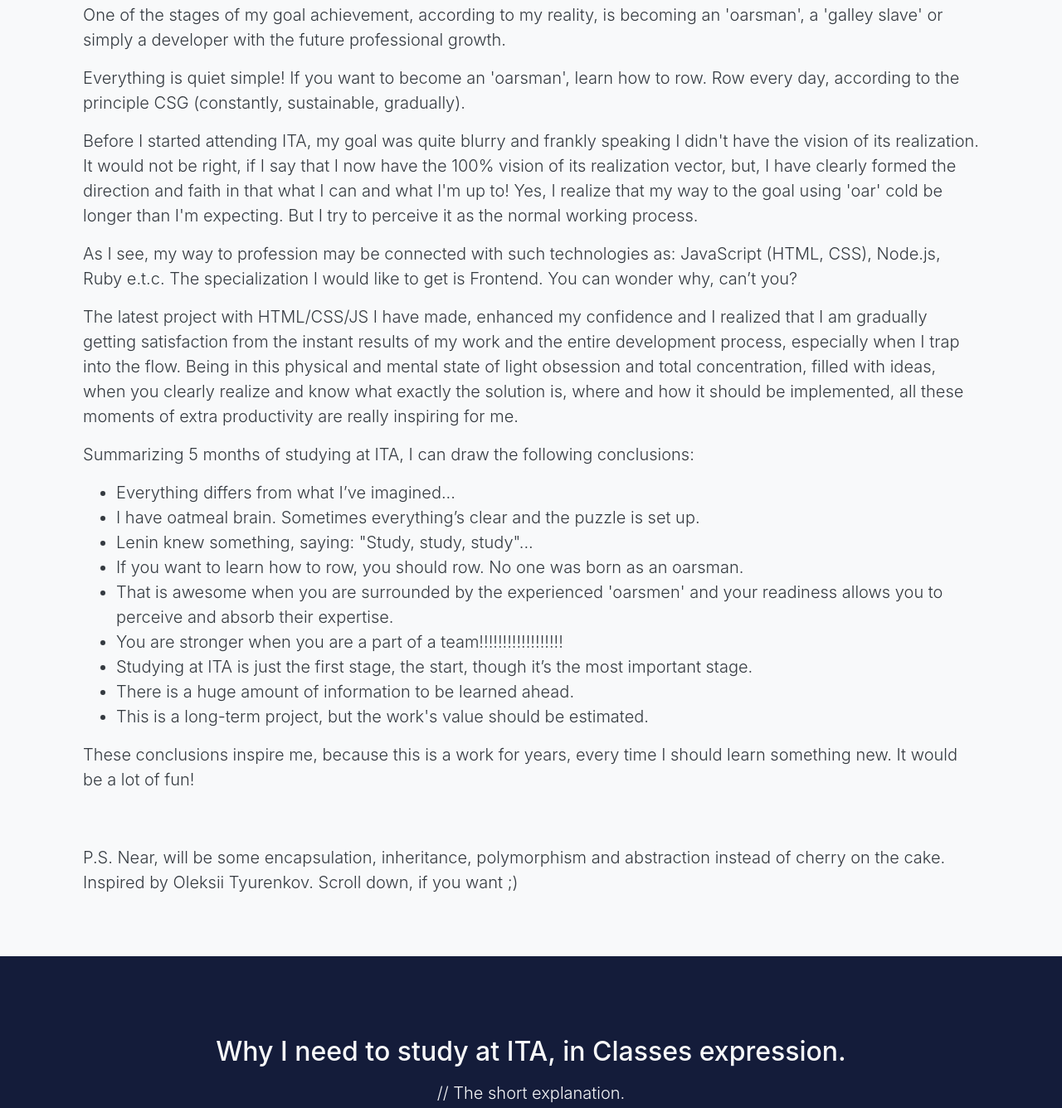
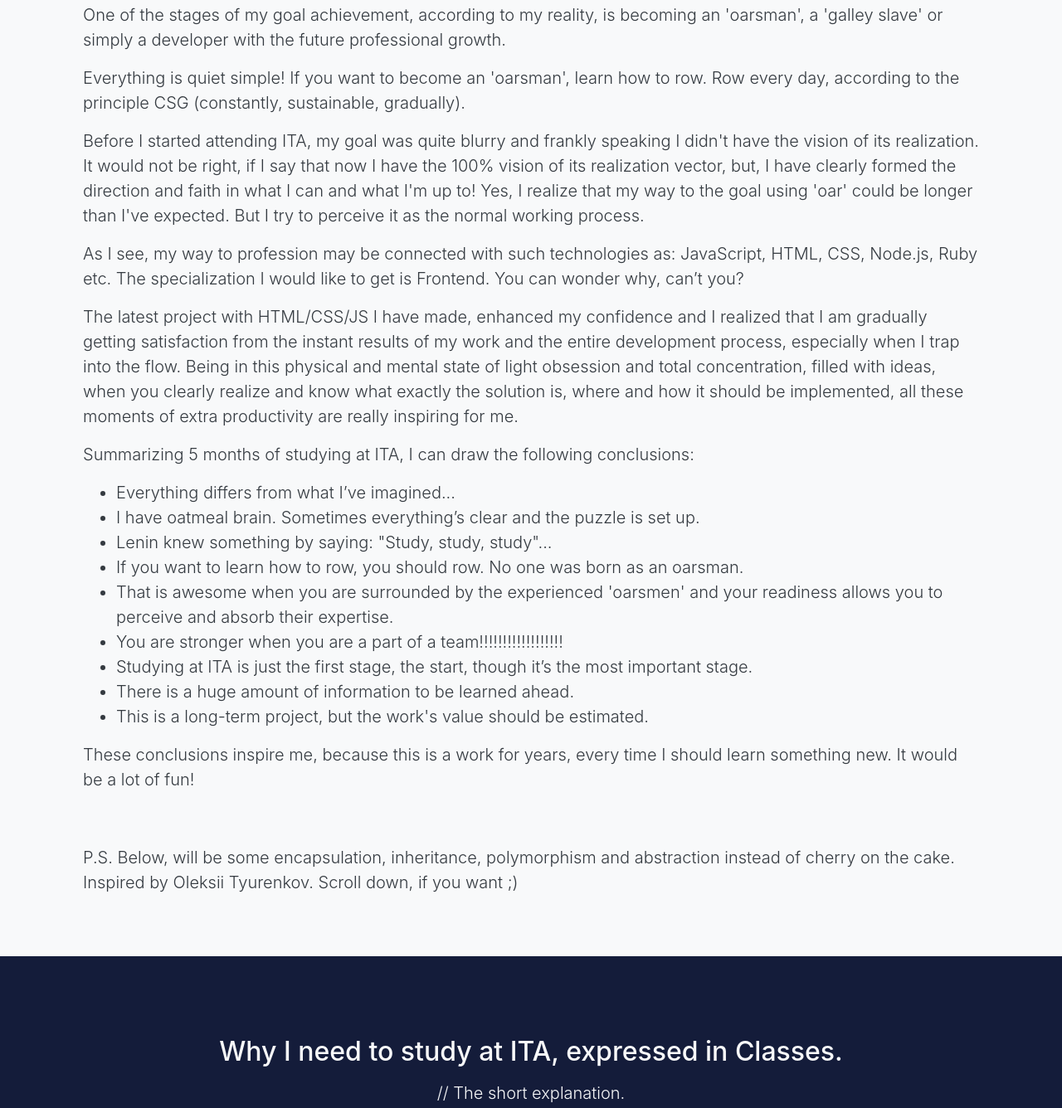
Before and after one commit to oleksapershyi/my-oar.github.io, a plain HTML site: page index.html in a window 1280 px wide. Shown: the part 967-2303 px from the top of the page at 83% size. Drawn offline with nearby package versions, Linux system fonts and the light colour scheme; a script that the page names is missing.

Commit message:
The final preparations have been done

```diff
--- a/index.html
+++ b/index.html
@@ -42,10 +42,10 @@
 				Everything is quiet simple! If you want to become an 'oarsman', learn how to row. Row every day, according to the principle CSG (constantly, sustainable, gradually).
 			</p>
 			<p class="text-dark">
-				Before I started attending ITA, my goal was quite blurry and frankly speaking I didn't have the vision of its realization. It would not be right, if I say that I now have the 100% vision of its realization vector, but, I have clearly formed the direction and faith in that what I can and what I'm up to! Yes, I realize that my way to the goal using 'oar' cold be longer than I'm expecting. But I try to perceive it as the normal working process.
+				Before I started attending ITA, my goal was quite blurry and frankly speaking I didn't have the vision of its realization. It would not be right, if I say that now I have the 100% vision of its realization vector, but, I have clearly formed the direction and faith in what I can and what I'm up to! Yes, I realize that my way to the goal using 'oar' could be longer than I've expected. But I try to perceive it as the normal working process.
 			</p>
 			<p class="text-dark">
-				As I see, my way to profession may be connected with such technologies as: JavaScript (HTML, CSS), Node.js, Ruby e.t.c. The specialization I would like to get is Frontend. You can wonder why, can’t you?
+				As I see, my way to profession may be connected with such technologies as: JavaScript, HTML, CSS, Node.js, Ruby etc. The specialization I would like to get is Frontend. You can wonder why, can’t you?
 			</p>
 			<p class="text-dark">
 				The latest project with HTML/CSS/JS I have made, enhanced my confidence and I realized that I am gradually getting satisfaction from the instant results of my work and the entire development process, especially when I trap into the flow. Being in this physical and mental state of light obsession and total concentration, filled with ideas, when you clearly realize and know what exactly the solution is,  where and how it should be implemented, all these moments of extra productivity are really inspiring for me.
@@ -56,7 +56,7 @@
 			<ul class="text-dark">
 				<li class="text-dark">Everything differs from what I’ve imagined...</li>
 				<li class="text-dark">I have oatmeal brain. Sometimes everything’s clear and the puzzle is set up.</li>
-				<li class="text-dark">Lenin knew something, saying:  "Study, study, study"...</li>
+				<li class="text-dark">Lenin knew something by saying:  "Study, study, study"...</li>
 				<li class="text-dark">If you want to learn how to row, you should row. No one was born as an oarsman.</li>
 				<li class="text-dark">That is awesome when you are surrounded by the experienced 'oarsmen' and your readiness allows you to perceive and absorb their expertise. </li>
 				<li class="text-dark">You are stronger when you are a part of a team!!!!!!!!!!!!!!!!!!</li>
@@ -68,7 +68,7 @@
 				These conclusions inspire me, because this is a work for years, every time I should learn something new. It would be a lot of fun!
 			</p>
 			<p class="text-dark pb-5">
-				P.S. Near, will be some encapsulation, inheritance, polymorphism and abstraction instead of cherry on the cake. Inspired by Oleksii Tyurenkov. Scroll down, if you want ;)
+				P.S. Below, will be some encapsulation, inheritance, polymorphism and abstraction instead of cherry on the cake. Inspired by Oleksii Tyurenkov. Scroll down, if you want ;)
 			</p>
 		</div>
 
@@ -76,7 +76,7 @@
 	<div id="myCode">
 		<div class="container pt-5">
 			<div class="col-md-12">
-				<h2 class="pt-5 text-light text-center">Why I need to study at ITA, in Classes expression.</h2>
+				<h2 class="pt-5 text-light text-center">Why I need to study at ITA, expressed in Classes.</h2>
 				<p class="lead text-light pt-2 text-center">// The short explanation.</p>
 				<div class="code_pen">
 					<p data-height="486" data-theme-id="0" data-slug-hash="JejXwZ" data-default-tab="js" data-user="oleksii-shevchuk" data-pen-title="Classes" class="codepen ">See the Pen <a href="https://codepen.io/oleksii-shevchuk/pen/JejXwZ/">Classes</a> by Oleksii Shevchuk (<a href="https://codepen.io/oleksii-shevchuk">@oleksii-shevchuk</a>) on <a href="https://codepen.io">CodePen</a>.</p>
```
